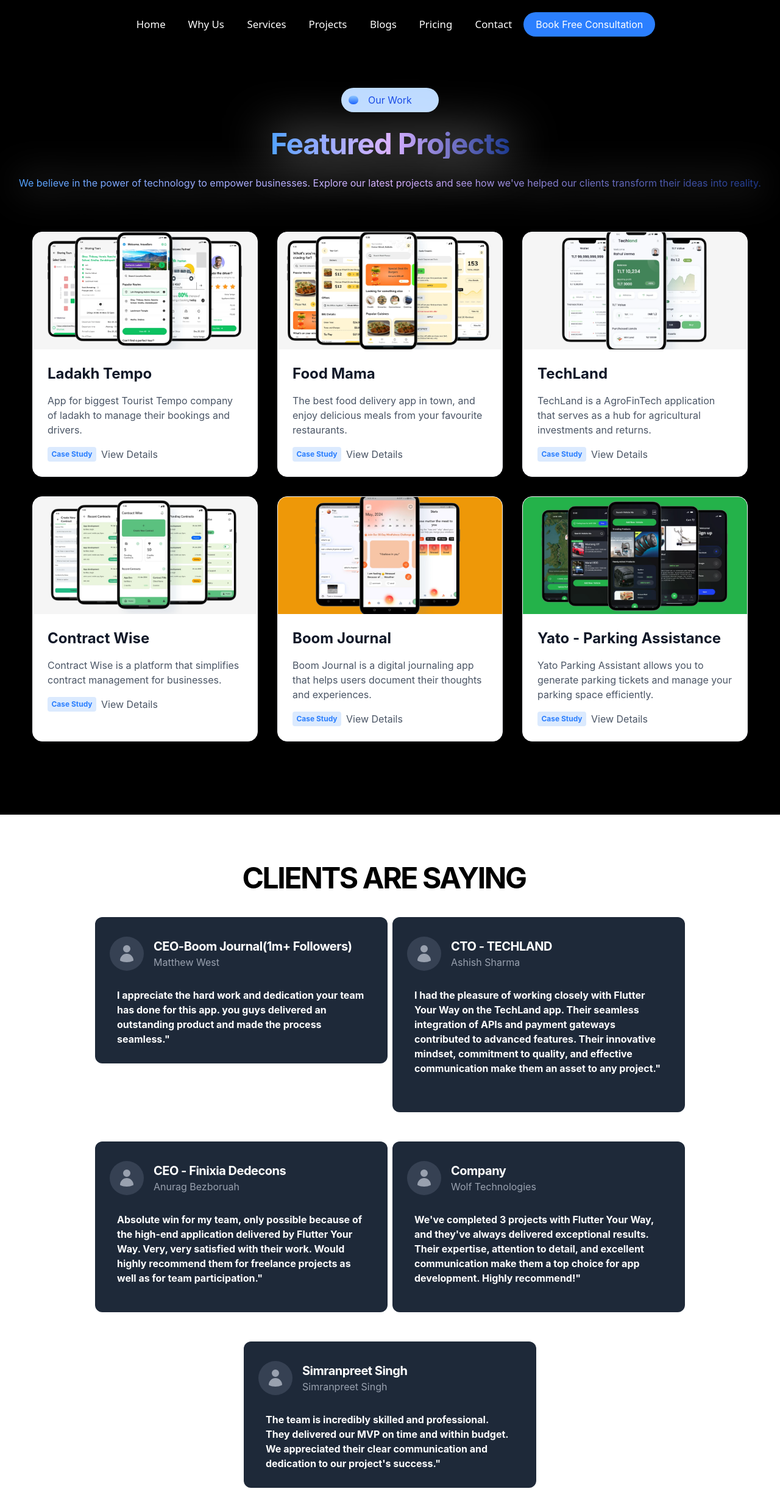
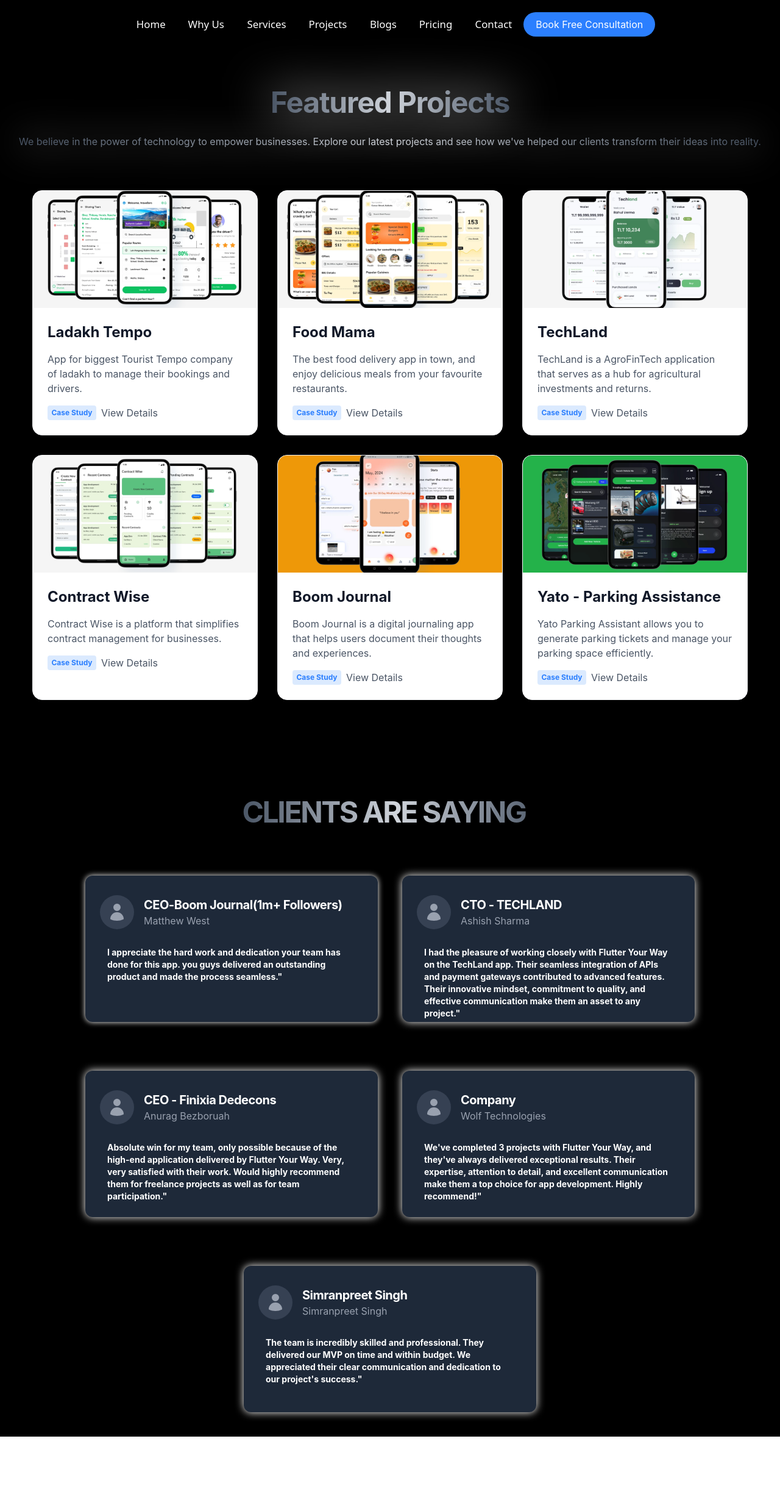
Before and after one commit to maharshiicodes/saas-clone, a React (Vite) app: page /projects in a window 1280 px wide. Shown: the whole page at 61% size. After the commit the page ends 2356 px from the top, so only its background shows below. Built offline with nearby package versions, Linux system fonts and the light colour scheme.

Commit message:
Changed the theme color on projects page

```diff
--- a/src/components/Projects.jsx
+++ b/src/components/Projects.jsx
@@ -10,12 +10,12 @@ function Projects(){
         <>
              <div className='flex flex-col items-center'>
                  <div className='flex flex-col items-center gap-7'>
-                     <div className='relative w-40 rounded-3xl bg-blue-200 text-blue-700 mx-auto text-center py-2 font-poppins
+                     {/* <div className='relative w-40 rounded-3xl bg-gray-200 text-gray-700 mx-auto text-center py-2 font-poppins
                         before:content-[]  before:absolute before:top-1/3 before:left-3  before:inline-block before:w-4 before:h-3.5 before:rounded-full
-                        before:bg-gradient-to-b before:from-blue-300 before:to-blue-600 '>Our Work</div>
-                        <h1 className='font-poppins text-5xl tracking-tight bg-gradient-to-r from-blue-400 via-purple-300 to-blue-900 bg-clip-text text-transparent font-bold
+                        before:bg-gradient-to-b before:from-gray-300 before:to-gray-600 '>Our Work</div> */}
+                        <h1 className='font-poppins text-5xl tracking-tight bg-gradient-to-r from-gray-600 via-gray-300 to-gray-600 bg-clip-text text-transparent font-bold
                         [filter:drop-shadow(0_0_40px_white)]'>Featured Projects</h1>
-                        <p className='text-transparent text-center bg-gradient-to-r from-blue-400 via-purple-300 to-blue-900 bg-clip-text
+                        <p className='text-transparent text-center bg-gradient-to-r from-gray-600 via-gray-300 to-gray-600 bg-clip-text
                         [filter:drop-shadow(0_0_30px_white)]'>We believe in the power of technology to empower businesses.
                             Explore our latest projects and see how we've helped our clients transform their ideas
                             into reality.</p>
@@ -150,10 +150,10 @@ function Projects(){
                             </div>
                  </div>
              </div>
-              <div className='bg-white w-full flex md:flex-col md:items-center md:justify-center lg:flex-col items-center justify-center flex-wrap mt-30'>
-                   <h1 className='text-black font-poppins text-center font-bold text-5xl pt-20 pb-10 tracking-tighter pr-10 ml-5'>CLIENTS ARE SAYING</h1>
-                   <div className="flex gap-2 justify-center flex-wrap md:flex-col lg:flex-row">
-                      <div className="rounded-xl h-60 w-120 bg-gray-800 mb-10">
+              <div className='bg-black w-full flex md:flex-col md:items-center md:justify-center lg:flex-col items-center justify-center flex-wrap mt-30'>
+                   <h1 className='bg-gradient-to-r from-gray-600 via-gray-300 to-gray-600 bg-clip-text text-transparent font-poppins text-center font-bold text-5xl pt-10 pb-10 tracking-tighter pr-10 ml-5 mb-10'>CLIENTS ARE SAYING</h1>
+                   <div className="flex gap-10 justify-center flex-wrap md:flex-col lg:flex-row">
+                      <div className="rounded-xl h-60 w-120 bg-gray-800 mb-10 transform transition-transform hover:scale-105 [filter:drop-shadow(0_0_5px_white)]">
                           <div className="flex flex-col justify-center gap-2 ">
                                 <div className="flex">
                                     <div className="rounded-4xl h-14 w-14 ml-6 mt-8 bg-gray-700 flex items-center justify-center">
@@ -175,10 +175,10 @@ function Projects(){
                                         <p className="text-gray-400 ml-4 font-poppins">Matthew West</p>
                                     </div>
                                 </div>
-                                <p className="text-white mx-9 my-5 font-bold font-poppins">I appreciate the hard work and dedication your team has done for this app. you guys delivered an outstanding product and made the process seamless."</p>
+                                <p className="text-white mx-9 my-5 font-bold text-sm font-poppins">I appreciate the hard work and dedication your team has done for this app. you guys delivered an outstanding product and made the process seamless."</p>
                           </div>
                       </div>
-                      <div className="rounded-xl h-80 w-120 bg-gray-800 mb-10">
+                      <div className="rounded-xl h-60 w-120 bg-gray-800 mb-10 transition-transform hover:scale-105 [filter:drop-shadow(0_0_7px_white)]">
                           <div className="flex flex-col justify-center gap-2 ">
                                 <div className="flex">
                                     <div className="rounded-4xl h-14 w-14 ml-6 mt-8 bg-gray-700 flex items-center justify-center">
@@ -200,10 +200,10 @@ function Projects(){
                                         <p className="text-gray-400 ml-4 font-poppins">Ashish Sharma</p>
                                     </div>
                                 </div>
-                                <p className="text-white mx-9 my-5 font-bold font-poppins">I had the pleasure of working closely with Flutter Your Way on the TechLand app. Their seamless integration of APIs and payment gateways contributed to advanced features. Their innovative mindset, commitment to quality, and effective communication make them an asset to any project."</p>
+                                <p className="text-white mx-9 my-5 font-bold text-sm font-poppins">I had the pleasure of working closely with Flutter Your Way on the TechLand app. Their seamless integration of APIs and payment gateways contributed to advanced features. Their innovative mindset, commitment to quality, and effective communication make them an asset to any project."</p>
                           </div>
                       </div>
-                      <div className="rounded-xl h-70 w-120 bg-gray-800 mb-10">
+                      <div className="rounded-xl h-60 w-120 bg-gray-800 mb-10 transition-transform hover:scale-105 [filter:drop-shadow(0_0_7px_white)]">
                           <div className="flex flex-col justify-center gap-2 ">
                                 <div className="flex">
                                     <div className="rounded-4xl h-14 w-14 ml-6 mt-8 bg-gray-700 flex items-center justify-center">
@@ -225,10 +225,10 @@ function Projects(){
                                         <p className="text-gray-400 ml-4 font-poppins">Anurag Bezboruah</p>
                                     </div>
                                 </div>
-                                <p className="text-white mx-9 my-5 font-bold font-poppins">Absolute win for my team, only possible because of the high-end application delivered by Flutter Your Way. Very, very satisfied with their work. Would highly recommend them for freelance projects as well as for team participation."</p>
+                                <p className="text-white mx-9 my-5 font-bold text-sm font-poppins">Absolute win for my team, only possible because of the high-end application delivered by Flutter Your Way. Very, very satisfied with their work. Would highly recommend them for freelance projects as well as for team participation."</p>
                           </div>
                       </div>
-                      <div className="rounded-xl h-70 w-120 bg-gray-800 mb-10">
+                      <div className="rounded-xl h-60 w-120 bg-gray-800 mb-10 transition-transform hover:scale-105 [filter:drop-shadow(0_0_7px_white)]">
                           <div className="flex flex-col justify-center gap-2 ">
                                 <div className="flex">
                                     <div className="rounded-4xl h-14 w-14 ml-6 mt-8 bg-gray-700 flex items-center justify-center">
@@ -250,10 +250,10 @@ function Projects(){
                                         <p className="text-gray-400 ml-4 font-poppins">Wolf Technologies</p>
                                     </div>
                                 </div>
-                                <p className="text-white mx-9 my-5 font-bold font-poppins">We've completed 3 projects with Flutter Your Way, and they've always delivered exceptional results. Their expertise, attention to detail, and excellent communication make them a top choice for app development. Highly recommend!"</p>
+                                <p className="text-white mx-9 my-5 font-bold text-sm font-poppins">We've completed 3 projects with Flutter Your Way, and they've always delivered exceptional results. Their expertise, attention to detail, and excellent communication make them a top choice for app development. Highly recommend!"</p>
                           </div>
                       </div>
-                      <div className="rounded-xl h-60 w-120 bg-gray-800 mb-10">
+                      <div className="rounded-xl h-60 w-120 bg-gray-800 mb-10 transition-transform hover:scale-105 [filter:drop-shadow(0_0_7px_white)]">
                           <div className="flex flex-col justify-center gap-2 ">
                                 <div className="flex">
                                     <div className="rounded-4xl h-14 w-14 ml-6 mt-8 bg-gray-700 flex items-center justify-center">
@@ -275,7 +275,7 @@ function Projects(){
                                         <p className="text-gray-400 ml-4 font-poppins">Simranpreet Singh</p>
                                     </div>
                                 </div>
-                                <p className="text-white mx-9 my-5 font-bold font-poppins">The team is incredibly skilled and professional. They delivered our MVP on time and within budget. We appreciated their clear communication and dedication to our project's success."</p>
+                                <p className="text-white mx-9 my-5 font-bold text-sm font-poppins">The team is incredibly skilled and professional. They delivered our MVP on time and within budget. We appreciated their clear communication and dedication to our project's success."</p>
                           </div>
                       </div>
                    </div>
```
